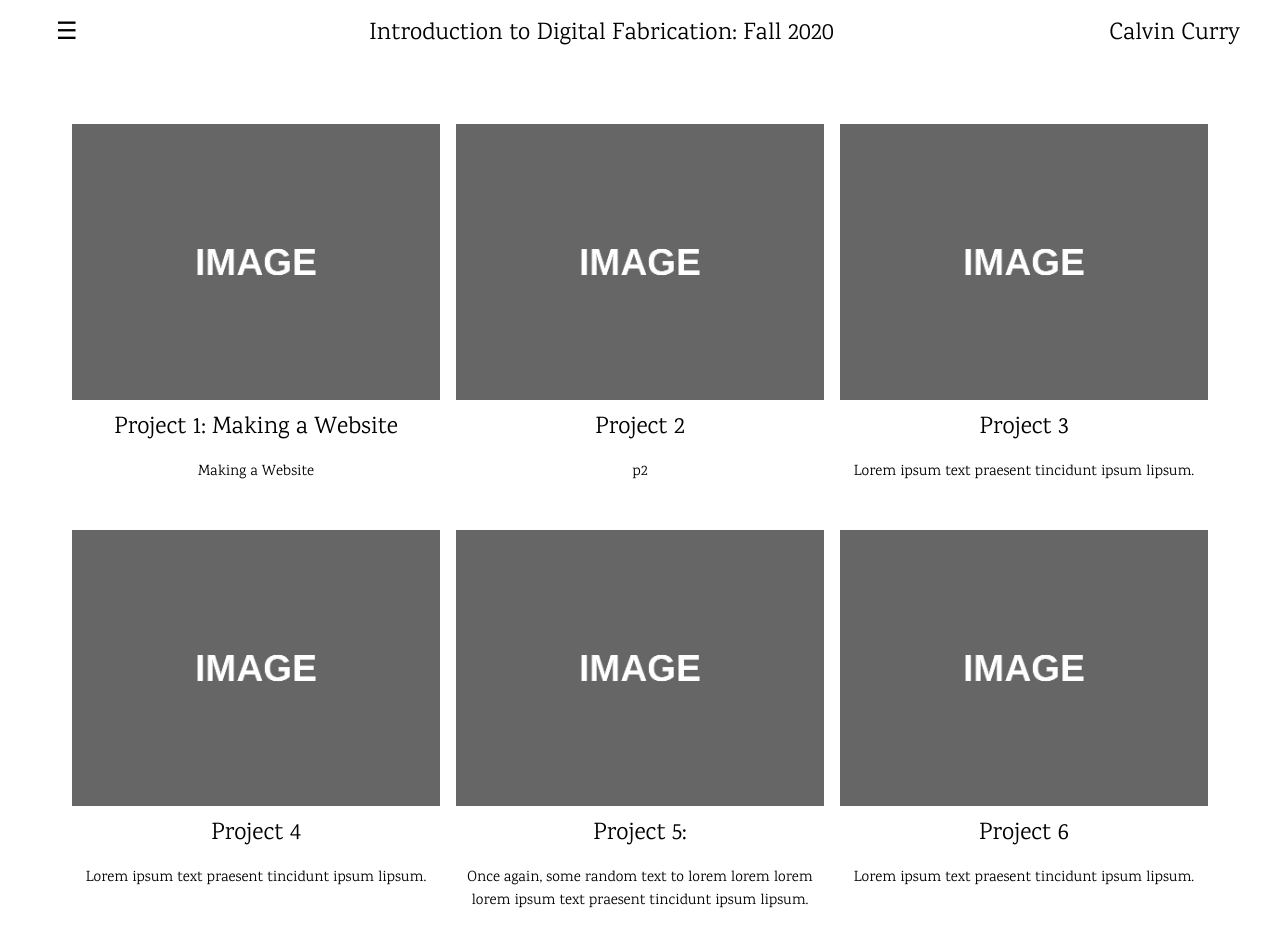
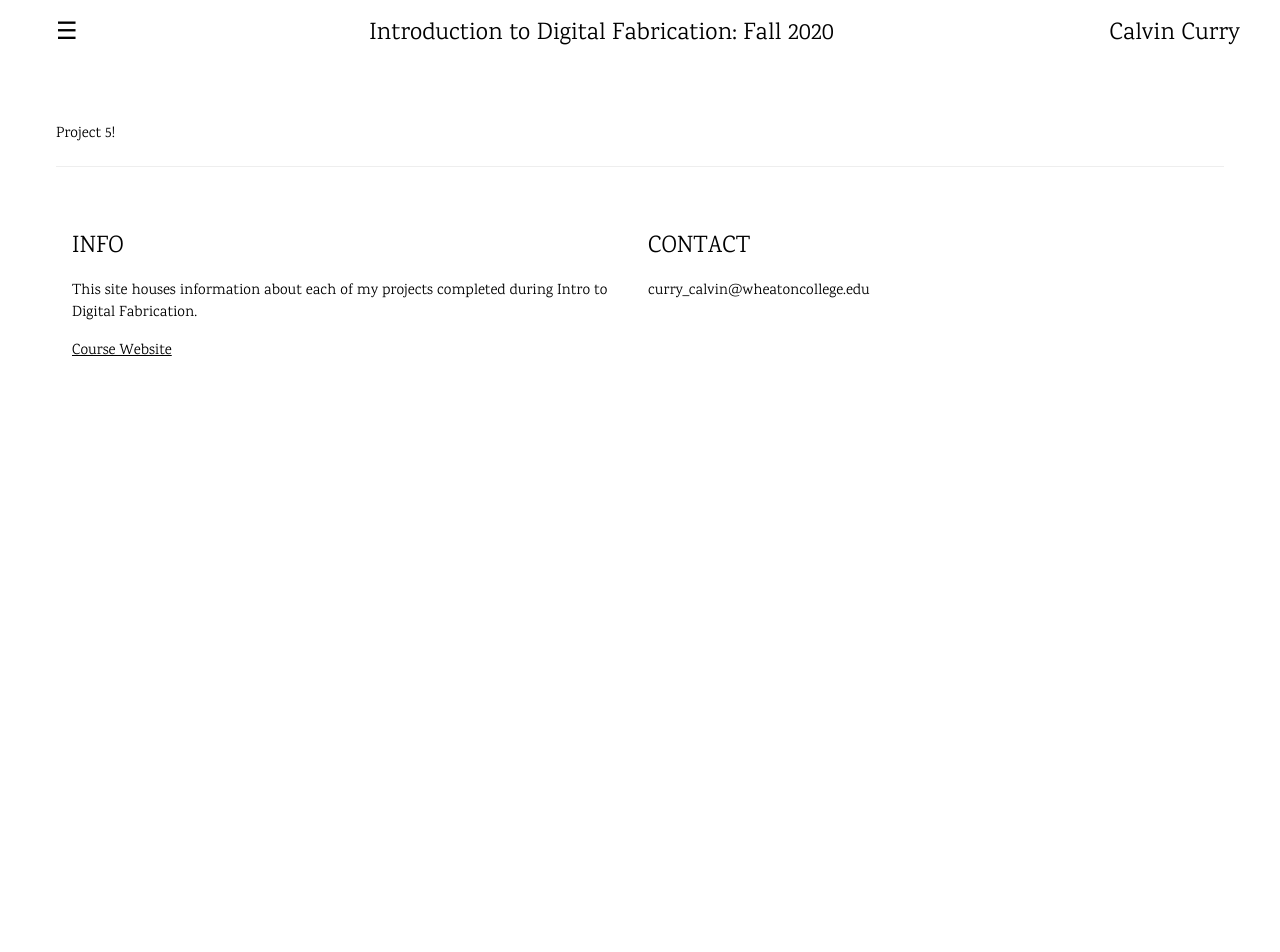
Before and after one commit to calvincurry/calvincurry.github.io, a plain HTML site: page project5.html in a window 1280 px wide. Shown: the top 952 px of the page. After the commit the page ends 800 px from the top, so only its background shows below. Drawn offline with nearby package versions, Linux system fonts and the light colour scheme.

Commit message:
Nav and Pages

```diff
--- a/project5.html
+++ b/project5.html
@@ -46,46 +46,6 @@ body,h1,h2,h3,h4,h5,h6 {font-family: "Karma", sans-serif}
 
 
   <!--BEGINNING OF PAGE-SPECIFIC CONTENT-->
-  <!-- First Photo Grid-->
-  <div class="w3-row-padding w3-padding-16 w3-center" id="food">
-    <div class="w3-third">
-      <img src="/placeholderImage.jpg" alt="P1 Image" style="width:100%">
-      <h3>Project 1: Making a Website</h3>
-      <p>Making a Website</p>
-    </div>
-    <div class="w3-third">
-      <img src="/placeholderImage.jpg" alt="P2 Image" style="width:100%">
-      <h3>Project 2</h3>
-      <p>p2</p>
-    </div>
-    <div class="w3-third">
-        <img src="/placeholderImage.jpg" alt="P3 Image" style="width:100%">
-        <h3>Project 3</h3>
-        <p>Lorem ipsum text praesent tincidunt ipsum lipsum.</p>
-      </div>
-  </div>
-
-
-  <!-- Second Photo Grid-->
-  <div class="w3-row-padding w3-padding-16 w3-center">
-    <div class="w3-third">
-      <img src="/placeholderImage.jpg" alt="P4 Image" style="width:100%">
-      <h3>Project 4</h3>
-      <p>Lorem ipsum text praesent tincidunt ipsum lipsum.</p>
-    </div>
-    <div class="w3-third">
-      <img src="/placeholderImage.jpg" alt="P5 Image" style="width:100%">
-      <h3>Project 5:</h3>
-      <p>Once again, some random text to lorem lorem lorem lorem ipsum text praesent tincidunt ipsum lipsum.</p>
-    </div>
-    <div class="w3-third">
-        <img src="/placeholderImage.jpg" alt="P6 Image" style="width:100%">
-        <h3>Project 6</h3>
-        <p>Lorem ipsum text praesent tincidunt ipsum lipsum.</p>
-    </div>
-  </div>
-
-    <!-- Third Photo Grid-->
     <p>Project 5!</p>
   <!--END OF PAGE-SPECIFIC CONTENT-->
 
```
Also changed, not shown: aboutMe.html (+1 -1 lines).
